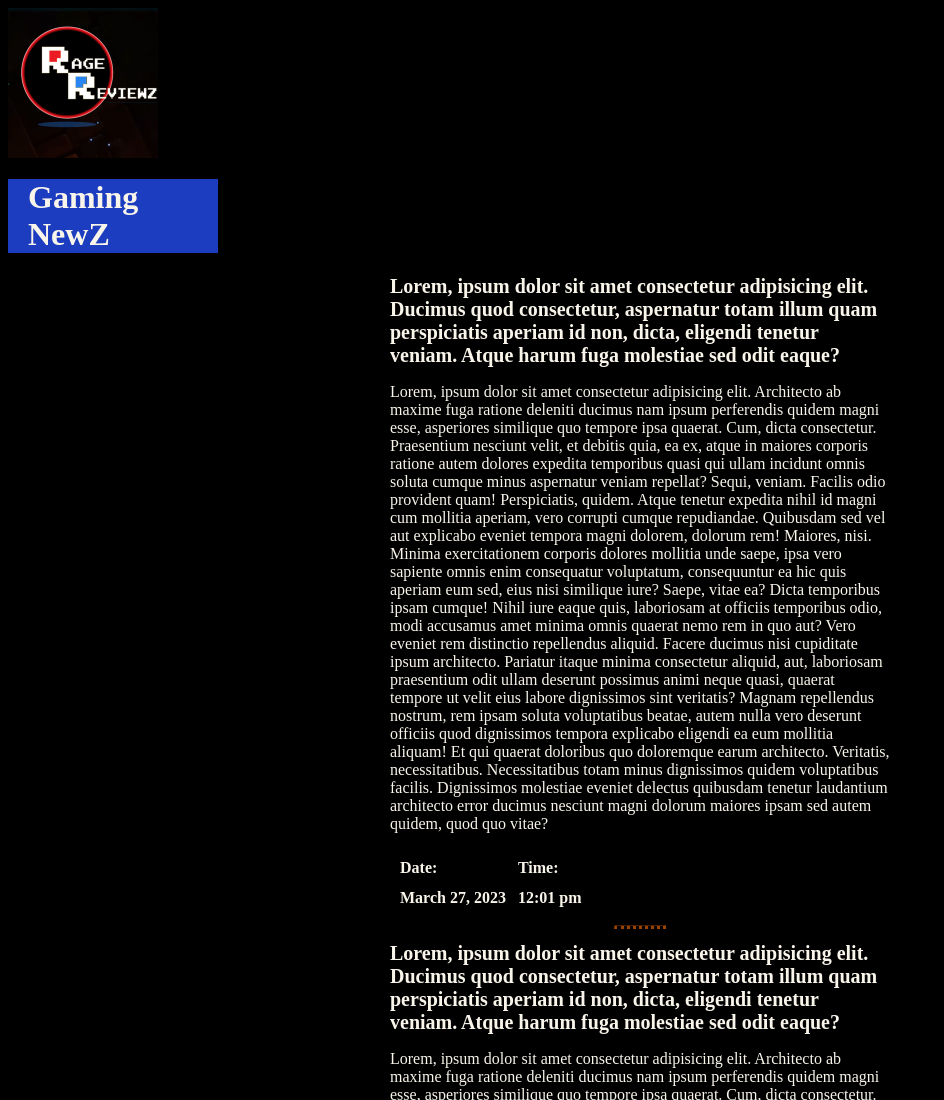
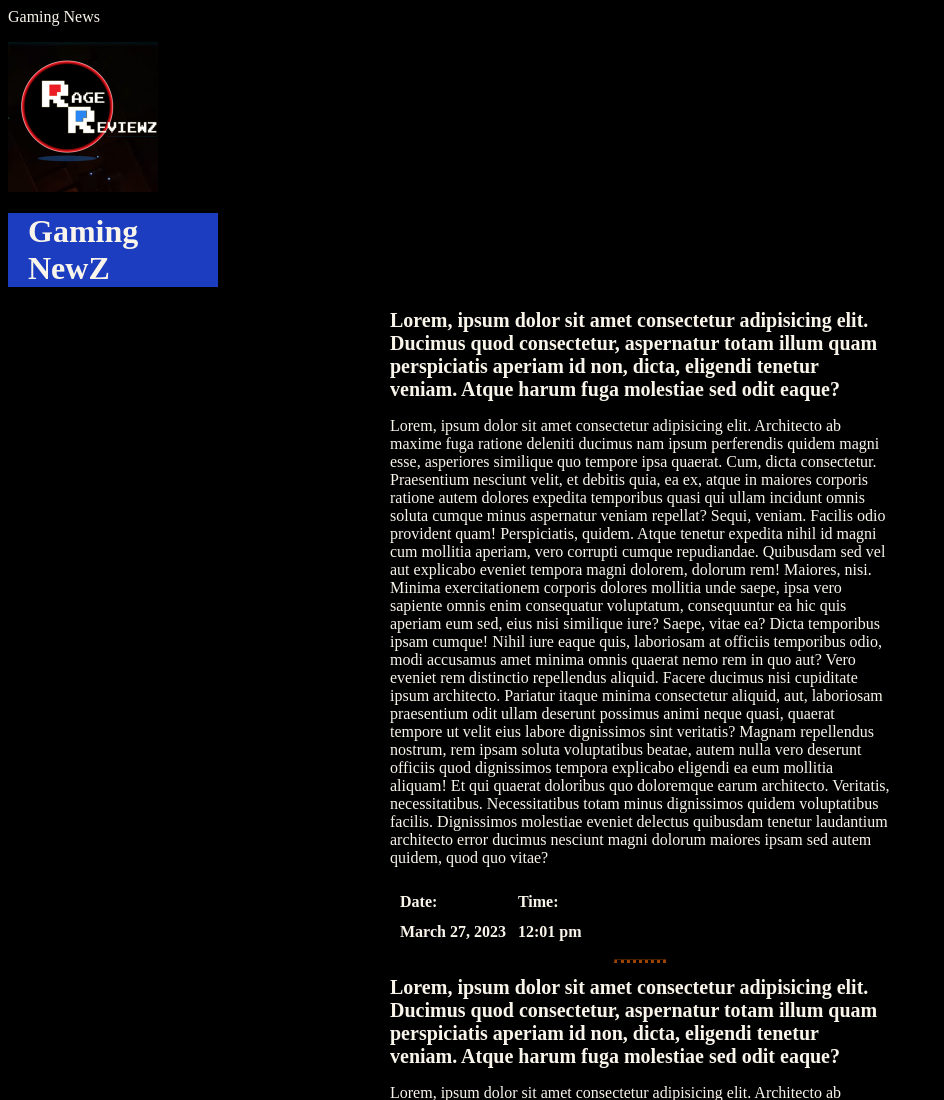
Before and after one commit to rageunit01/CV, a plain HTML site: page index.html in a window 1280 px wide. Shown: the top 1100 px of the page, without its empty margins (0-944 px from the left). Drawn offline with Linux system fonts and the light colour scheme.

Commit message:
subtitle

```diff
--- a/index.html
+++ b/index.html
@@ -8,6 +8,7 @@
     <link rel="icon" href="images/favicon.ico">
   </head>
   <body>
+    <p>Gaming News</p>
     <div id="header">
       <img src="images/RRLogo.png" alt="RRlogo" />
       <h1>Gaming NewZ</h1>
```
